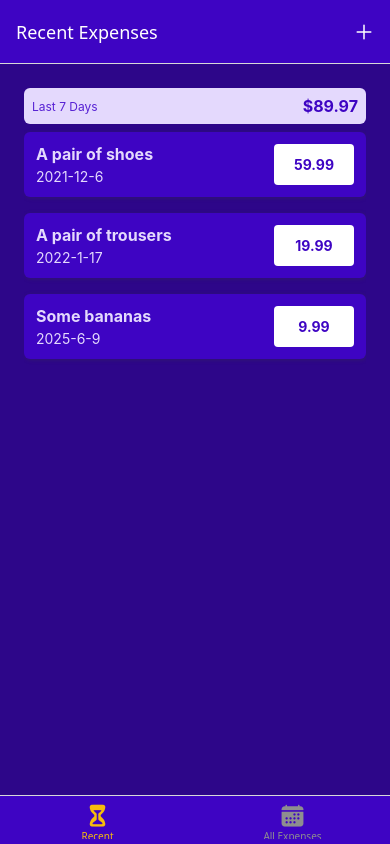
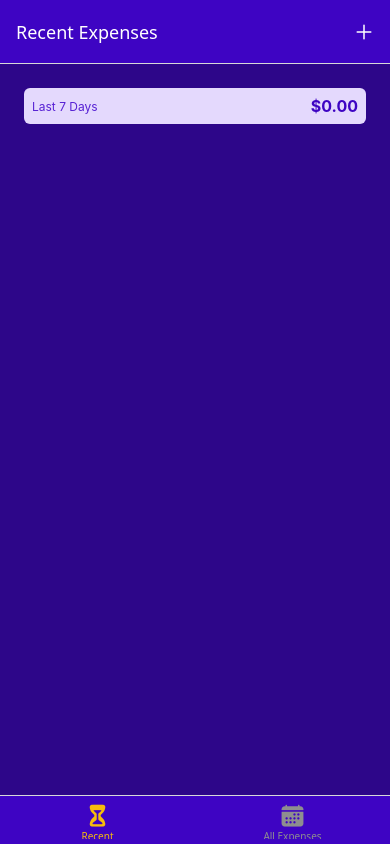
Before and after one commit to jonathanudeh/expense-tracker-native, a React Native app: screen / in a window 390 px wide. Built offline with nearby package versions, Linux system fonts and the light colour scheme.

Commit message:
The recent and all expenses uses the actual expenses from the reduc store

```diff
--- a/components/ExpensesOutput/ExpensesOutput.js
+++ b/components/ExpensesOutput/ExpensesOutput.js
@@ -3,32 +3,11 @@ import ExpensesSummary from "./ExpensesSummary";
 import ExpensesList from "./ExpensesList";
 import { GlobalStyles } from "../../constants/styles";
 
-const DUMMY_EXPENSES = [
-  {
-    id: "e1",
-    description: "A pair of shoes",
-    amount: 59.99,
-    date: new Date("2021-12-6"),
-  },
-  {
-    id: "e2",
-    description: "A pair of trousers",
-    amount: 19.99,
-    date: new Date("2022-1-17"),
-  },
-  {
-    id: "e3",
-    description: "Some bananas",
-    amount: 9.99,
-    date: new Date("2025-6-9"),
-  },
-];
-
 function ExpensesOutput({ expenses, periodName }) {
   return (
     <View style={styles.container}>
-      <ExpensesSummary periodName={periodName} expenses={DUMMY_EXPENSES} />
-      <ExpensesList expenses={DUMMY_EXPENSES} />
+      <ExpensesSummary periodName={periodName} expenses={expenses} />
+      <ExpensesList expenses={expenses} />
     </View>
   );
 }
--- a/screens/AllExpenses.js
+++ b/screens/AllExpenses.js
@@ -1,7 +1,10 @@
+import { useSelector } from "react-redux";
 import ExpensesOutput from "../components/ExpensesOutput/ExpensesOutput";
 
 function AllExpenses() {
-  return <ExpensesOutput periodName="total" />;
+  const expenses = useSelector();
+
+  return <ExpensesOutput expenses={expenses} periodName="total" />;
 }
 
 export default AllExpenses;
--- a/screens/RecentExpenses.js
+++ b/screens/RecentExpenses.js
@@ -1,7 +1,19 @@
+import { useSelector } from "react-redux";
 import ExpensesOutput from "../components/ExpensesOutput/ExpensesOutput";
+import { getDateMinusDays } from "../util/date";
 
 function RecentExpenses() {
-  return <ExpensesOutput periodName="Last 7 Days" />;
+  const { expenses } = useSelector((state) => state.expense);
+
+  const recentExpenses = expenses.filter((expense) => {
+    const today = new Date();
+
+    const date7DaysAgo = getDateMinusDays(today, 7);
+
+    return expense.date > date7DaysAgo;
+  });
+
+  return <ExpensesOutput expenses={recentExpenses} periodName="Last 7 Days" />;
 }
 
 export default RecentExpenses;
--- a/util/date.js
+++ b/util/date.js
@@ -1,3 +1,7 @@
 export function getFormattedDate(date) {
   return `${date.getFullYear()}-${date.getMonth() + 1}-${date.getDate()}`;
 }
+
+export function getDateMinusDays(date, days) {
+  return new Date(date.getFullYear(), date.getMonth, date.getDate - days);
+}
```
